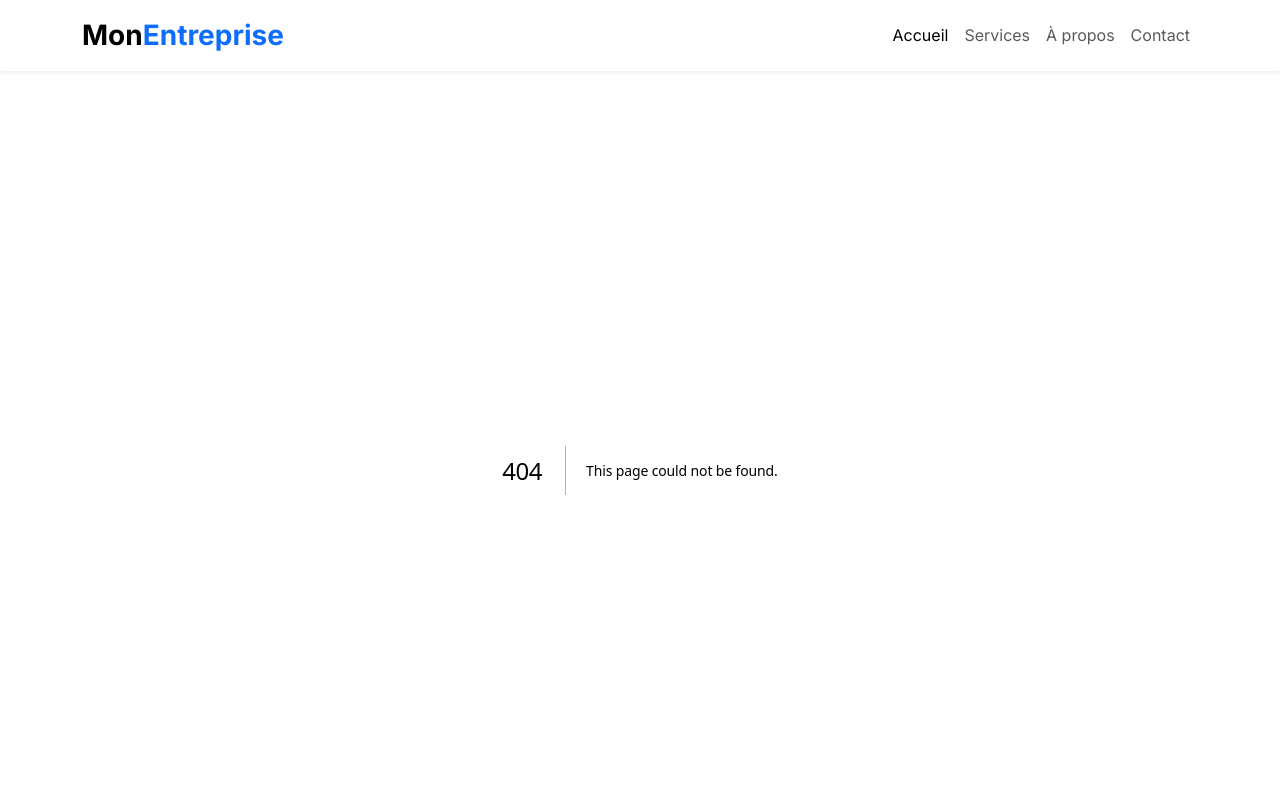
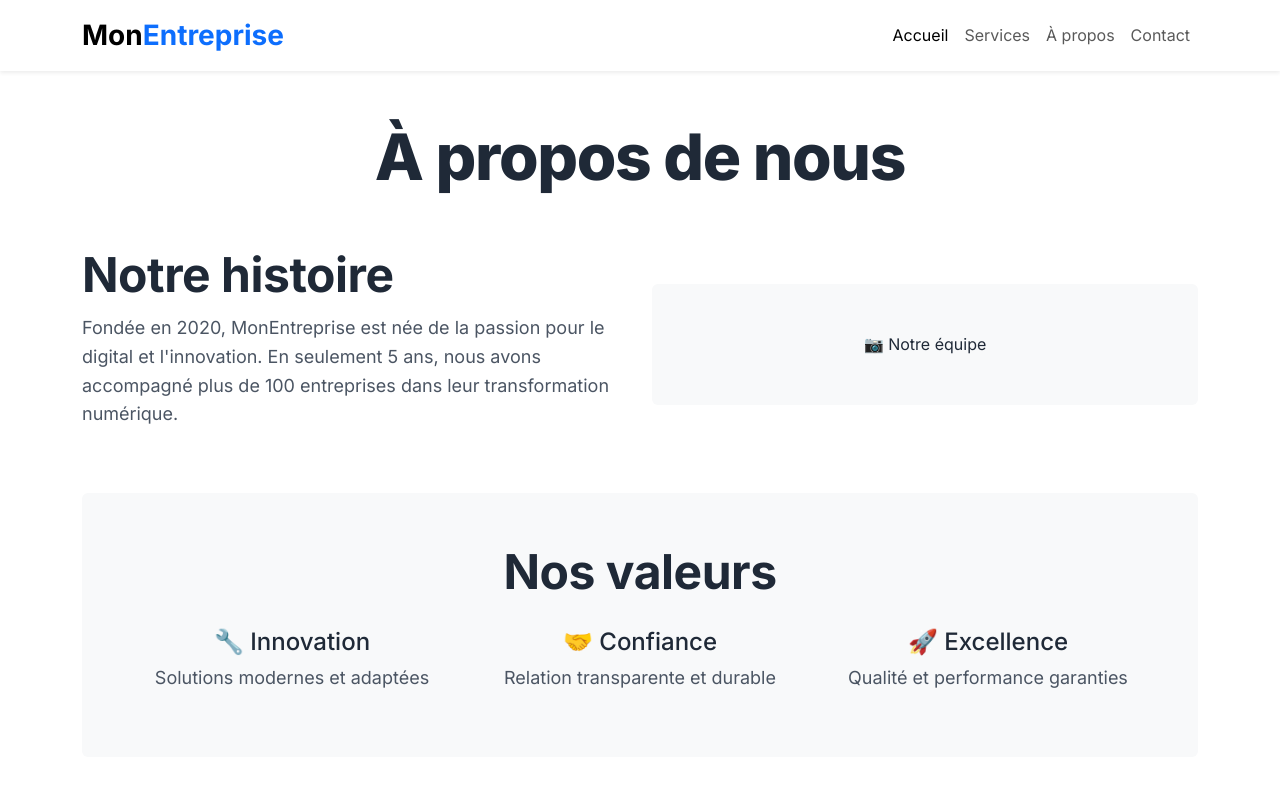
Before and after one commit to MissaouiYassine1/stratos-code-showcase, a Next.js app in the folder frontend/: page /a-propos in a window 1280 px wide. Before the commit this address had no page. Shown: the top 800 px of the page. Built offline with nearby package versions, Linux system fonts and the light colour scheme.

Commit message:
Créer page À propos avec histoire entreprise et valeurs, closes #10

```diff
--- /dev/null
+++ b/frontend/app/a-propos/page.js
@@ -0,0 +1,40 @@
+import Header from '@/components/Header'
+import Footer from '@/components/Footer'
+
+export default function AboutPage() {
+  return (
+    <>
+
+      <div className="container py-5">
+        <h1 className="text-center mb-5">À propos de nous</h1>
+        <div className="row mb-5 align-items-center">
+          <div className="col-md-6">
+            <h2>Notre histoire</h2>
+            <p>Fondée en 2020, MonEntreprise est née de la passion pour le digital et l'innovation. En seulement 5 ans, nous avons accompagné plus de 100 entreprises dans leur transformation numérique.</p>
+          </div>
+          <div className="col-md-6">
+            <div className="bg-light p-5 rounded text-center">📷 Notre équipe</div>
+          </div>
+        </div>
+        <div className="bg-light rounded p-5 mb-5">
+          <h2 className="text-center mb-4">Nos valeurs</h2>
+          <div className="row text-center">
+            <div className="col-md-4">
+              <h4>🔧 Innovation</h4>
+              <p>Solutions modernes et adaptées</p>
+            </div>
+            <div className="col-md-4">
+              <h4>🤝 Confiance</h4>
+              <p>Relation transparente et durable</p>
+            </div>
+            <div className="col-md-4">
+              <h4>🚀 Excellence</h4>
+              <p>Qualité et performance garanties</p>
+            </div>
+          </div>
+        </div>
+      </div>
+
+    </>
+  )
+}
```
